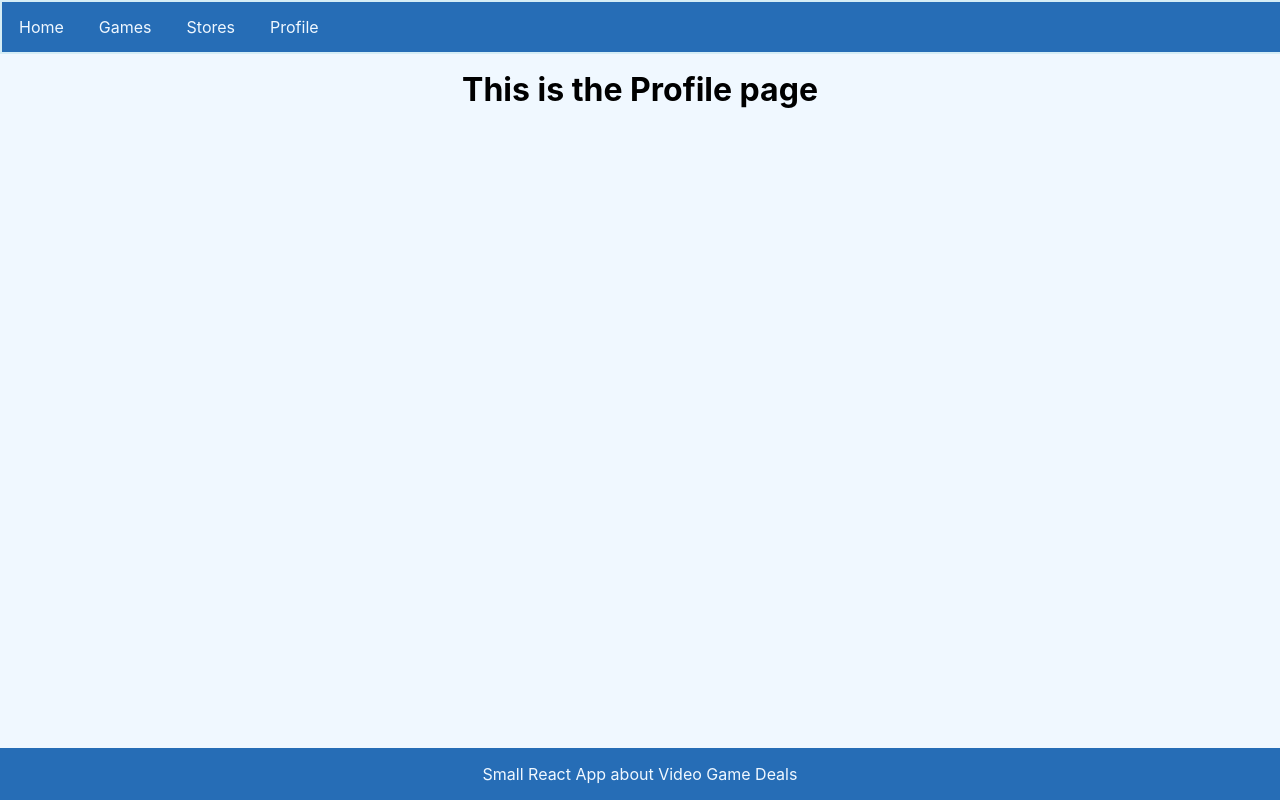
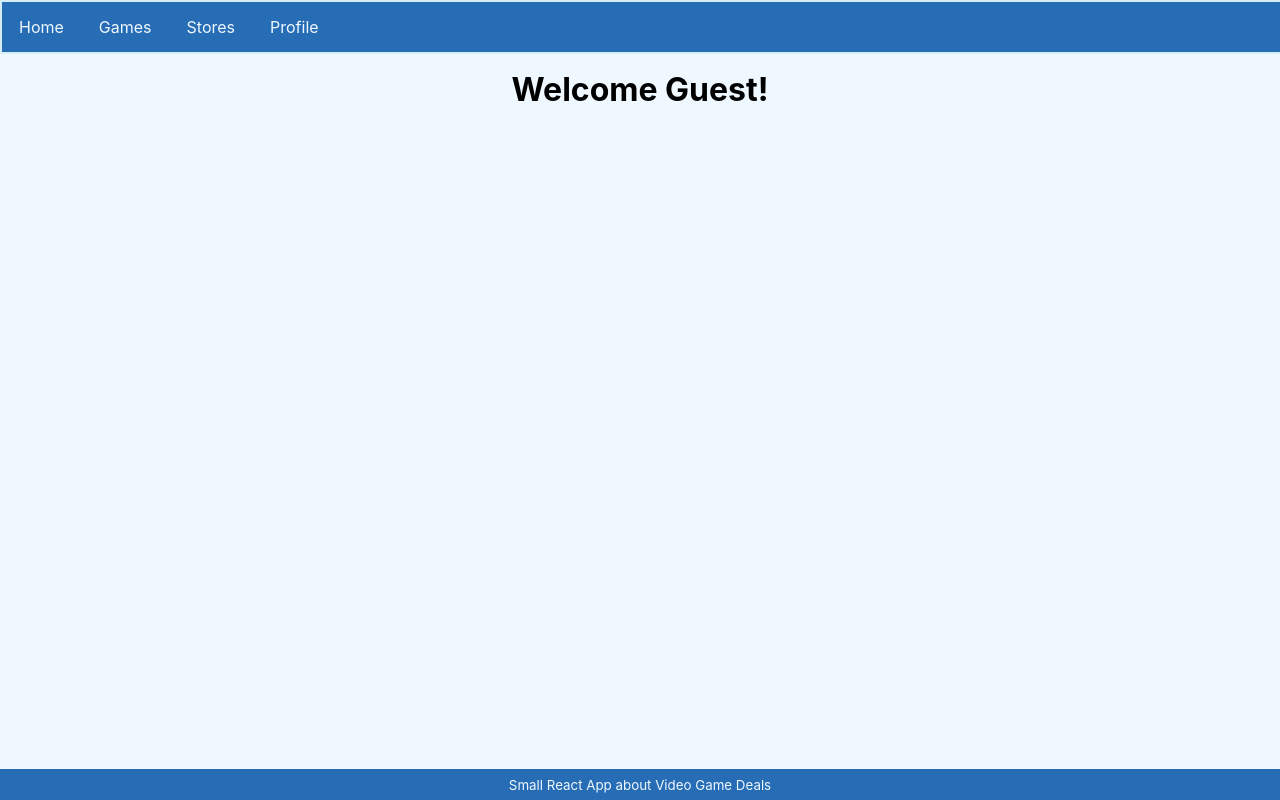
Before and after one commit to matejjj27/game-deals-react-app, a React (Create React App) app: page /profile in a window 1280 px wide. Built offline with nearby package versions, Linux system fonts and the light colour scheme; the HTML template or start-up script is replaced by a standard one.

Commit message:
initial Context implementation

```diff
--- a/src/App.css
+++ b/src/App.css
@@ -19,6 +19,7 @@ body {
   background-color: #266DB6;
   color: aliceblue;
   text-align: center;
+  line-height: 30px;
 }
 
 .games {
--- a/src/components/Footer.tsx
+++ b/src/components/Footer.tsx
@@ -2,7 +2,7 @@ const Footer = () => {
 
     return (
         <div className="footer">
-         <p>Small React App about Video Game Deals</p>
+         <small>Small React App about Video Game Deals</small>
         </div>
     )
 }
--- a/src/components/Home.tsx
+++ b/src/components/Home.tsx
@@ -1,25 +1,25 @@
 import { useState } from 'react';
-// import UserProvider from '../use-user';
+import {UserContext} from '../hooks/use-user';
 import Profile from './Profile';
 
 const Home = () => {
 
-    const [userName, setUserName] = useState("Guest")
+    const [userName, setUserName] = useState({name: "Guest"})
 
     const handleUserSet = () => {
         const button = document.getElementById('nameBar') as HTMLInputElement
         let user = button.value;
-        setUserName(user);
+        setUserName({name: user});
     }
 
     return(
         <>
-         <h1>Welcome {userName}!</h1>
-         <input className="name-bar" id="nameBar" type="text" placeholder='Enter your name'/>
-         <button type='submit' onClick={handleUserSet}>Enter</button>
-         {/* <UserProvider>
+         {/* <h1>Welcome!</h1> */}
+         <UserContext.Provider value={userName}>
             <Profile />
-         </UserProvider> */}
+            <input className="name-bar" id="nameBar" type="text" placeholder='Enter your name'/>
+            <button type='submit' onClick={handleUserSet}>Enter</button>
+         </UserContext.Provider>
         </>
     )
 }
--- a/src/components/Profile.tsx
+++ b/src/components/Profile.tsx
@@ -1,10 +1,14 @@
-
+import React, { useContext } from 'react';
+import {UserContext} from "../hooks/use-user"
 
 const Profile = () => {
 
+    const user = useContext(UserContext);
+
     return (
         <>
-        <h1>This is the Profile page</h1>
+        {/* <h1>This is the Profile page</h1> */}
+        <h1>Welcome {user.name}!</h1>
         </>
     )
 }
--- a/src/components/Stores.tsx
+++ b/src/components/Stores.tsx
@@ -2,7 +2,6 @@ import { useState, useEffect } from 'react';
 import React from "react"
 import axios from 'axios';
 import Store from "./Store"
-import {useLocation} from 'react-router-dom'
 
 const Stores:React.FC = () => {
     const [stores, setStores] = useState([]);
--- /dev/null
+++ b/src/hooks/use-user.tsx
@@ -0,0 +1,9 @@
+import { createContext } from 'react';
+
+interface IUserContext {
+    name: string;
+}
+
+const UserContext = createContext<IUserContext>({name: "Guest"});
+
+export {UserContext};
```
